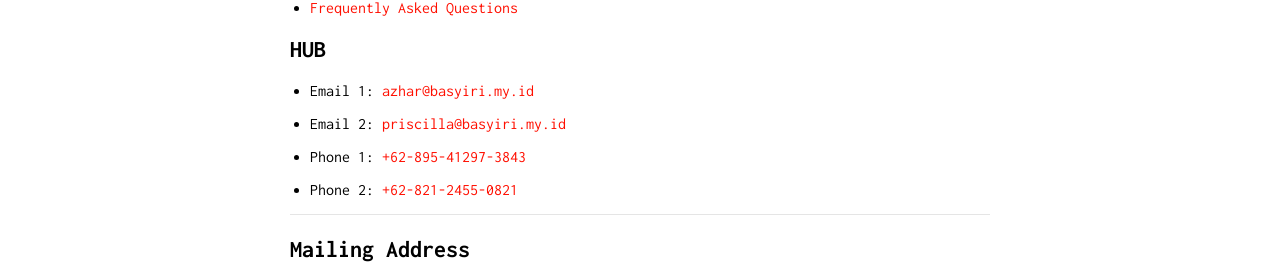
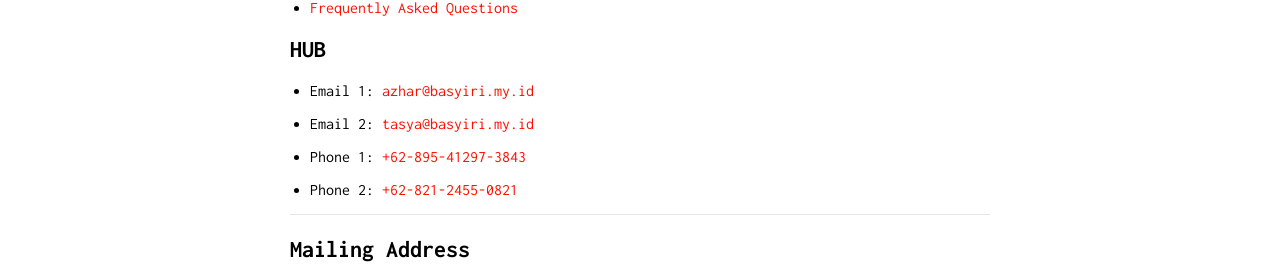
Before and after one commit to intrapegasus/en, a Jekyll site: the page built from contact.md, in a window 1280 px wide. Shown: the part 243-523 px from the top of the page. Built offline with Jekyll 4.4.1, drawn with Linux system fonts in a browser that asks for light colours; our own code applies the rules of GitHub Pages for plain Markdown files.

Commit message:
Update contact.md

```diff
--- a/contact.md
+++ b/contact.md
@@ -14,7 +14,7 @@ is_contact: true
 
 * Email 1: [azhar@basyiri.my.id](mailto:azhar@basyiri.my.id)
 
-* Email 2: [priscilla@basyiri.my.id](mailto:priscilla@basyiri.my.id)
+* Email 2: [tasya@basyiri.my.id](mailto:tasya@basyiri.my.id)
 
 * Phone 1: [+62-895-41297-3843](tel:+62-895-41297-3843)
 
```
